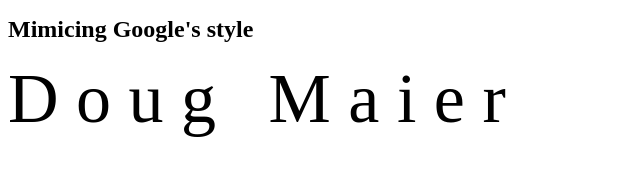
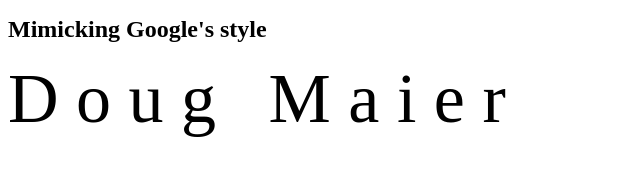
Before and after one commit to DougMaier/codelab-stealing-style, a plain HTML site: page index.html in a window 1280 px wide. Shown: the full height of the page, 0-640 px from the left. Drawn offline with Linux system fonts and the light colour scheme.

Commit message:
Correct typo in the h1 text

```diff
--- a/index.html
+++ b/index.html
@@ -6,7 +6,7 @@
     <link rel="stylesheet" href="/css/master.css">
   </head>
   <body>
-    <h1>Mimicing Google's style</h1>
+    <h1>Mimicking Google's style</h1>
     <div class="googlish">
       <span class="">D</span>
       <span class="">o</span>
```
